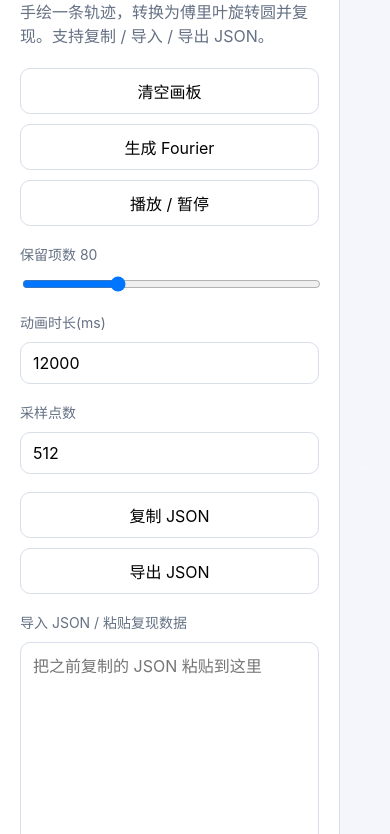
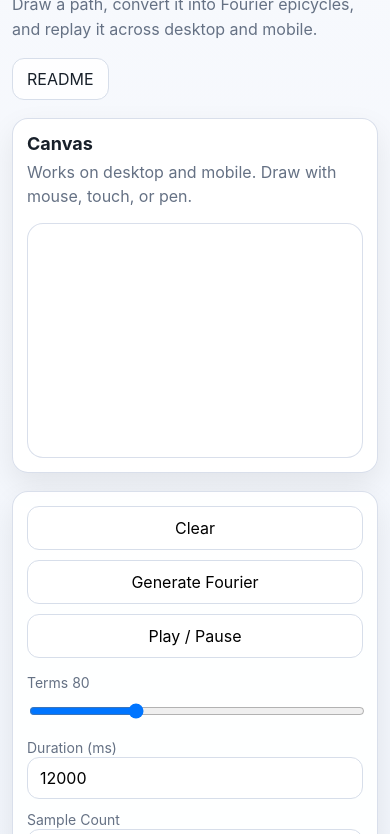
Before and after one commit to Dreaminmaster/fourier-visualizer-html, a plain HTML site: page index.html in a window 390 px wide. Shown: the part 59-893 px from the top of the page. Drawn offline with Linux system fonts and the light colour scheme.

Commit message:
Improve responsive layout and bilingual README navigation

```diff
--- a/app.js
+++ b/app.js
@@ -7,6 +7,7 @@ const playBtn = document.getElementById('playBtn');
 const copyBtn = document.getElementById('copyBtn');
 const exportBtn = document.getElementById('exportBtn');
 const importBtn = document.getElementById('importBtn');
+const importFile = document.getElementById('importFile');
 const jsonInput = document.getElementById('jsonInput');
 const termsRange = document.getElementById('termsRange');
 const termsValue = document.getElementById('termsValue');
@@ -25,7 +26,7 @@ let pausedProgress = 0;
 let lastEndpoint = null;
 
 function setStatus(text) {
-  statusEl.textContent = '状态：' + text;
+  statusEl.textContent = 'Status: ' + text;
 }
 
 function resizeForDevicePixelRatio() {
@@ -211,7 +212,7 @@ function animateFrame(now) {
     requestAnimationFrame(animateFrame);
   } else {
     pausedProgress = progress;
-    setStatus(progress >= 1 ? '播放完成。可复制 JSON 或调整项数重播。' : '已暂停。');
+    setStatus(progress >= 1 ? 'playback complete. You can copy JSON or change terms to replay.' : 'paused.');
   }
 }
 
@@ -223,12 +224,12 @@ function resetPlayback() {
 
 function play() {
   if (!epicycles.length) {
-    setStatus('还没有 Fourier 数据，请先生成或导入。');
+    setStatus('no Fourier data yet. Generate or import a replay first.');
     return;
   }
   isPlaying = true;
   startTime = performance.now();
-  setStatus('正在播放 Fourier 重建动画。');
+  setStatus('playing Fourier reconstruction animation.');
   requestAnimationFrame(animateFrame);
 }
 
@@ -257,6 +258,23 @@ function buildExportPayload() {
   };
 }
 
+function loadReplayData(data) {
+  if (!Array.isArray(data.epicycles)) throw new Error('missing epicycles array');
+  rawPoints = data.source?.rawPoints || [];
+  sampledPoints = data.source?.sampledPoints || [];
+  epicycles = data.epicycles;
+  if (data.settings?.duration) durationInput.value = String(data.settings.duration);
+  if (data.settings?.sampleCount) sampleInput.value = String(data.settings.sampleCount);
+  const preferredTermCount = data.settings?.termCount || Math.min(80, epicycles.length);
+  termsRange.max = String(epicycles.length);
+  termsRange.value = String(Math.max(1, Math.min(preferredTermCount, epicycles.length)));
+  termsValue.textContent = termsRange.value;
+  resetPlayback();
+  lastEndpoint = computeEndpoint(0, getTermCount());
+  drawScene();
+  setStatus('import successful. You can replay it now.');
+}
+
 canvas.addEventListener('pointerdown', (e) => {
   drawing = true;
   isPlaying = false;
@@ -265,10 +283,11 @@ canvas.addEventListener('pointerdown', (e) => {
   epicycles = [];
   resultTrail = [];
   lastEndpoint = null;
+  pausedProgress = 0;
   const p = getPointerPos(e);
   rawPoints.push(p);
   drawScene();
-  setStatus('正在绘制轨迹…');
+  setStatus('drawing...');
 });
 
 canvas.addEventListener('pointermove', (e) => {
@@ -284,10 +303,11 @@ canvas.addEventListener('pointermove', (e) => {
 function finishDrawing() {
   if (!drawing) return;
   drawing = false;
-  setStatus(rawPoints.length > 1 ? '绘制完成，可点击“生成 Fourier”。' : '点太少，请重新绘制。');
+  setStatus(rawPoints.length > 1 ? 'drawing complete. Click “Generate Fourier”.' : 'too few points. Please draw again.');
 }
 canvas.addEventListener('pointerup', finishDrawing);
 canvas.addEventListener('pointerleave', finishDrawing);
+canvas.addEventListener('pointercancel', finishDrawing);
 
 clearBtn.addEventListener('click', () => {
   drawing = false;
@@ -299,13 +319,14 @@ clearBtn.addEventListener('click', () => {
   pausedProgress = 0;
   isPlaying = false;
   jsonInput.value = '';
+  if (importFile) importFile.value = '';
   drawScene();
-  setStatus('已清空。请重新绘制轨迹。');
+  setStatus('cleared. Draw a new path to begin.');
 });
 
 analyzeBtn.addEventListener('click', () => {
   if (rawPoints.length < 2) {
-    setStatus('请先绘制一条连续轨迹。');
+    setStatus('draw a continuous path first.');
     return;
   }
   const sampleCount = Math.max(64, Number(sampleInput.value) || 512);
@@ -318,7 +339,8 @@ analyzeBtn.addEventListener('click', () => {
   }
   termsValue.textContent = termsRange.value;
   resetPlayback();
-  setStatus(`Fourier 已生成：${epicycles.length} 项，可播放或导出。`);
+  lastEndpoint = computeEndpoint(0, getTermCount());
+  setStatus(`Fourier generated with ${epicycles.length} terms. Ready to replay or export.`);
   drawScene();
 });
 
@@ -338,29 +360,29 @@ termsRange.addEventListener('input', () => {
     const endpoint = computeEndpoint(0, getTermCount());
     lastEndpoint = endpoint;
     drawScene();
-    setStatus(`已切换为前 ${getTermCount()} 项，可重新播放。`);
+    setStatus(`switched to the top ${getTermCount()} terms. Replay to compare the approximation.`);
   }
 });
 
 copyBtn.addEventListener('click', async () => {
   if (!epicycles.length) {
-    setStatus('没有可复制的数据，请先生成或导入。');
+    setStatus('nothing to copy yet. Generate or import a replay first.');
     return;
   }
   const text = JSON.stringify(buildExportPayload(), null, 2);
   try {
     await navigator.clipboard.writeText(text);
     jsonInput.value = text;
-    setStatus('JSON 已复制到剪贴板。');
+    setStatus('JSON copied to clipboard.');
   } catch {
     jsonInput.value = text;
-    setStatus('浏览器剪贴板不可用，已填入文本框，请手动复制。');
+    setStatus('clipboard unavailable. JSON has been placed in the textarea for manual copy.');
   }
 });
 
 exportBtn.addEventListener('click', () => {
   if (!epicycles.length) {
-    setStatus('没有可导出的数据，请先生成或导入。');
+    setStatus('nothing to export yet. Generate or import a replay first.');
     return;
   }
   const blob = new Blob([JSON.stringify(buildExportPayload(), null, 2)], { type: 'application/json' });
@@ -370,30 +392,32 @@ exportBtn.addEventListener('click', () => {
   a.download = 'fourier-visualizer-data.json';
   a.click();
   URL.revokeObjectURL(url);
-  setStatus('JSON 已导出。');
+  setStatus('JSON exported.');
 });
 
 importBtn.addEventListener('click', () => {
   try {
     const data = JSON.parse(jsonInput.value);
-    if (!Array.isArray(data.epicycles)) throw new Error('epicycles 缺失');
-    rawPoints = data.source?.rawPoints || [];
-    sampledPoints = data.source?.sampledPoints || [];
-    epicycles = data.epicycles;
-    if (data.settings?.duration) durationInput.value = String(data.settings.duration);
-    if (data.settings?.sampleCount) sampleInput.value = String(data.settings.sampleCount);
-    const preferredTermCount = data.settings?.termCount || Math.min(80, epicycles.length);
-    termsRange.max = String(epicycles.length);
-    termsRange.value = String(Math.max(1, Math.min(preferredTermCount, epicycles.length)));
-    termsValue.textContent = termsRange.value;
-    resetPlayback();
-    lastEndpoint = computeEndpoint(0, getTermCount());
-    drawScene();
-    setStatus('导入成功，可直接播放复现。');
+    loadReplayData(data);
   } catch (err) {
-    setStatus('导入失败：' + err.message);
+    setStatus('import failed: ' + err.message);
   }
 });
 
+if (importFile) {
+  importFile.addEventListener('change', async (event) => {
+    const file = event.target.files?.[0];
+    if (!file) return;
+    try {
+      const text = await file.text();
+      jsonInput.value = text;
+      const data = JSON.parse(text);
+      loadReplayData(data);
+    } catch (err) {
+      setStatus('file import failed: ' + err.message);
+    }
+  });
+}
+
 resizeForDevicePixelRatio();
-setStatus('请先在右侧画板中画一条连续轨迹。');
+setStatus('draw a continuous path in the canvas area.');
--- a/index.html
+++ b/index.html
@@ -2,56 +2,80 @@
 <html lang="zh-CN">
 <head>
   <meta charset="UTF-8" />
-  <meta name="viewport" content="width=device-width, initial-scale=1.0" />
+  <meta name="viewport" content="width=device-width, initial-scale=1.0, viewport-fit=cover" />
   <title>Fourier Visualizer HTML</title>
   <link rel="stylesheet" href="style.css" />
 </head>
 <body>
+  <div class="app-shell">
+    <header class="topbar">
+      <div>
+        <h1>Fourier Visualizer</h1>
+        <p class="desc">Draw a path, convert it into Fourier epicycles, and replay it across desktop and mobile.</p>
+      </div>
+      <div class="top-links">
+        <a href="README.md" target="_blank" rel="noreferrer">README</a>
+      </div>
+    </header>
+
     <div class="app">
       <aside class="panel">
-      <h1>Fourier Visualizer</h1>
-      <p class="desc">手绘一条轨迹，转换为傅里叶旋转圆并复现。支持复制 / 导入 / 导出 JSON。</p>
+        <section class="group action-grid">
+          <button id="clearBtn">Clear</button>
+          <button id="analyzeBtn">Generate Fourier</button>
+          <button id="playBtn">Play / Pause</button>
+        </section>
 
-      <div class="group">
-        <button id="clearBtn">清空画板</button>
-        <button id="analyzeBtn">生成 Fourier</button>
-        <button id="playBtn">播放 / 暂停</button>
-      </div>
+        <section class="group">
+          <label>Terms <span id="termsValue">80</span></label>
+          <input id="termsRange" type="range" min="1" max="256" value="80" />
+        </section>
 
-      <div class="group">
-        <label>保留项数 <span id="termsValue">80</span></label>
-        <input id="termsRange" type="range" min="1" max="256" value="80" />
-      </div>
-
-      <div class="group">
-        <label>动画时长(ms)</label>
+        <section class="group two-col">
+          <div>
+            <label>Duration (ms)</label>
             <input id="durationInput" type="number" min="1000" step="500" value="12000" />
           </div>
-
-      <div class="group">
-        <label>采样点数</label>
+          <div>
+            <label>Sample Count</label>
             <input id="sampleInput" type="number" min="64" max="4096" step="64" value="512" />
           </div>
+        </section>
 
-      <div class="group">
-        <button id="copyBtn">复制 JSON</button>
-        <button id="exportBtn">导出 JSON</button>
-      </div>
+        <section class="group action-grid compact">
+          <button id="copyBtn">Copy JSON</button>
+          <button id="exportBtn">Export JSON</button>
+        </section>
 
-      <div class="group">
-        <label for="jsonInput">导入 JSON / 粘贴复现数据</label>
-        <textarea id="jsonInput" rows="10" placeholder="把之前复制的 JSON 粘贴到这里"></textarea>
-        <button id="importBtn">导入并复现</button>
-      </div>
+        <section class="group">
+          <label for="importFile">Import JSON File</label>
+          <input id="importFile" type="file" accept="application/json,.json" />
+        </section>
 
-      <div class="group small">
-        <div id="status">状态：请先在右侧画板中画一条连续轨迹。</div>
-      </div>
+        <details class="group advanced" open>
+          <summary>Paste JSON / Advanced Import</summary>
+          <label for="jsonInput">Paste previously exported JSON data</label>
+          <textarea id="jsonInput" rows="10" placeholder="Paste replay JSON here"></textarea>
+          <button id="importBtn">Import and Replay</button>
+        </details>
+
+        <section class="group small">
+          <div id="status">Status: draw a continuous path in the canvas area.</div>
+        </section>
       </aside>
 
-    <main class="stage-wrap">
+      <main class="stage-panel">
+        <div class="stage-head">
+          <div>
+            <h2>Canvas</h2>
+            <p>Works on desktop and mobile. Draw with mouse, touch, or pen.</p>
+          </div>
+        </div>
+        <div class="stage-wrap">
           <canvas id="canvas" width="1000" height="700"></canvas>
+        </div>
       </main>
+    </div>
   </div>
 
   <script src="app.js"></script>
--- a/style.css
+++ b/style.css
@@ -5,84 +5,176 @@
   --muted: #657184;
   --line: #d7deea;
   --accent: #2563eb;
+  --shadow: 0 12px 30px rgba(0, 0, 0, 0.08);
 }
 * { box-sizing: border-box; }
+html, body { margin: 0; padding: 0; }
 body {
+  font-family: -apple-system, BlinkMacSystemFont, "Segoe UI", sans-serif;
+  background: linear-gradient(180deg, #f7f9fd 0%, #eef3fb 100%);
+  color: var(--text);
+}
+button, input, textarea, summary, a { font: inherit; }
+.app-shell {
+  width: min(1600px, 100%);
+  margin: 0 auto;
+  padding: 18px;
+}
+.topbar {
+  display: flex;
+  align-items: flex-start;
+  justify-content: space-between;
+  gap: 16px;
+  margin-bottom: 18px;
+}
+h1 {
+  margin: 0 0 8px;
+  font-size: clamp(26px, 4vw, 34px);
+}
+h2 {
+  margin: 0 0 6px;
+  font-size: 18px;
+}
+.desc, .stage-head p {
   margin: 0;
-  font-family: -apple-system, BlinkMacSystemFont, "Segoe UI", sans-serif;
-  background: var(--bg);
+  color: var(--muted);
+  line-height: 1.55;
+}
+.top-links a {
+  display: inline-flex;
+  align-items: center;
+  justify-content: center;
+  min-height: 42px;
+  padding: 0 14px;
+  border: 1px solid var(--line);
+  border-radius: 12px;
+  text-decoration: none;
   color: var(--text);
+  background: rgba(255,255,255,0.9);
 }
 .app {
   display: grid;
-  grid-template-columns: 340px 1fr;
-  min-height: 100vh;
+  grid-template-columns: minmax(300px, 380px) minmax(0, 1fr);
+  gap: 18px;
+  align-items: start;
+}
+.panel, .stage-panel {
+  background: rgba(255,255,255,0.92);
+  border: 1px solid rgba(215, 222, 234, 0.95);
+  border-radius: 20px;
+  box-shadow: var(--shadow);
 }
 .panel {
-  background: var(--panel);
-  border-right: 1px solid var(--line);
-  padding: 20px;
-  overflow: auto;
+  padding: 18px;
 }
-h1 {
-  margin: 0 0 8px;
-  font-size: 26px;
-}
-.desc {
-  margin: 0 0 20px;
-  color: var(--muted);
-  line-height: 1.5;
+.stage-panel {
+  padding: 18px;
 }
 .group {
   display: grid;
   gap: 10px;
-  margin-bottom: 18px;
+  margin-bottom: 16px;
 }
 .group.small {
   font-size: 14px;
   color: var(--muted);
 }
-button, input, textarea {
-  font: inherit;
+.action-grid {
+  display: grid;
+  grid-template-columns: repeat(3, minmax(0, 1fr));
+  gap: 10px;
+}
+.action-grid.compact {
+  grid-template-columns: repeat(2, minmax(0, 1fr));
+}
+.two-col {
+  grid-template-columns: repeat(2, minmax(0, 1fr));
+}
+label {
+  font-size: 14px;
+  color: var(--muted);
+}
+button, input[type="number"], input[type="file"], textarea {
+  width: 100%;
+  border: 1px solid var(--line);
+  background: #fff;
+  border-radius: 12px;
 }
 button {
-  border: 1px solid var(--line);
-  background: #fff;
+  min-height: 44px;
   padding: 10px 12px;
-  border-radius: 10px;
   cursor: pointer;
 }
-button:hover { border-color: var(--accent); }
-input[type="number"], textarea {
-  width: 100%;
+button:hover, .top-links a:hover, summary:hover {
+  border-color: var(--accent);
+}
+input[type="number"], input[type="file"], textarea {
   padding: 10px 12px;
-  border-radius: 10px;
-  border: 1px solid var(--line);
-  background: #fff;
 }
-input[type="range"] {
-  width: 100%;
-}
+input[type="range"] { width: 100%; }
 textarea {
   resize: vertical;
   min-height: 180px;
+}
+summary {
+  cursor: pointer;
+  color: var(--text);
+  font-weight: 600;
+  margin-bottom: 6px;
+}
+.advanced {
+  padding: 4px 0;
+}
+.stage-head {
+  display: flex;
+  align-items: center;
+  justify-content: space-between;
+  margin-bottom: 14px;
 }
 .stage-wrap {
   display: flex;
   align-items: center;
   justify-content: center;
-  padding: 24px;
 }
 #canvas {
-  width: min(100%, 1000px);
+  width: 100%;
+  max-width: 1080px;
   height: auto;
   aspect-ratio: 10 / 7;
   border-radius: 16px;
   background: #fff;
-  box-shadow: 0 12px 30px rgba(0,0,0,0.08);
+  box-shadow: inset 0 0 0 1px rgba(215, 222, 234, 0.95);
   touch-action: none;
 }
-label {
-  font-size: 14px;
-  color: var(--muted);
+@media (max-width: 1024px) {
+  .app {
+    grid-template-columns: 1fr;
+  }
+  .panel {
+    order: 2;
+  }
+  .stage-panel {
+    order: 1;
+  }
 }
+@media (max-width: 720px) {
+  .app-shell {
+    padding: 12px;
+  }
+  .topbar {
+    flex-direction: column;
+    align-items: stretch;
+  }
+  .action-grid,
+  .two-col,
+  .action-grid.compact {
+    grid-template-columns: 1fr;
+  }
+  .panel, .stage-panel {
+    border-radius: 16px;
+    padding: 14px;
+  }
+  textarea {
+    min-height: 140px;
+  }
+}
```
Also changed, not shown: 2 other files. Lines whose indentation alone changed are shown as unchanged.
